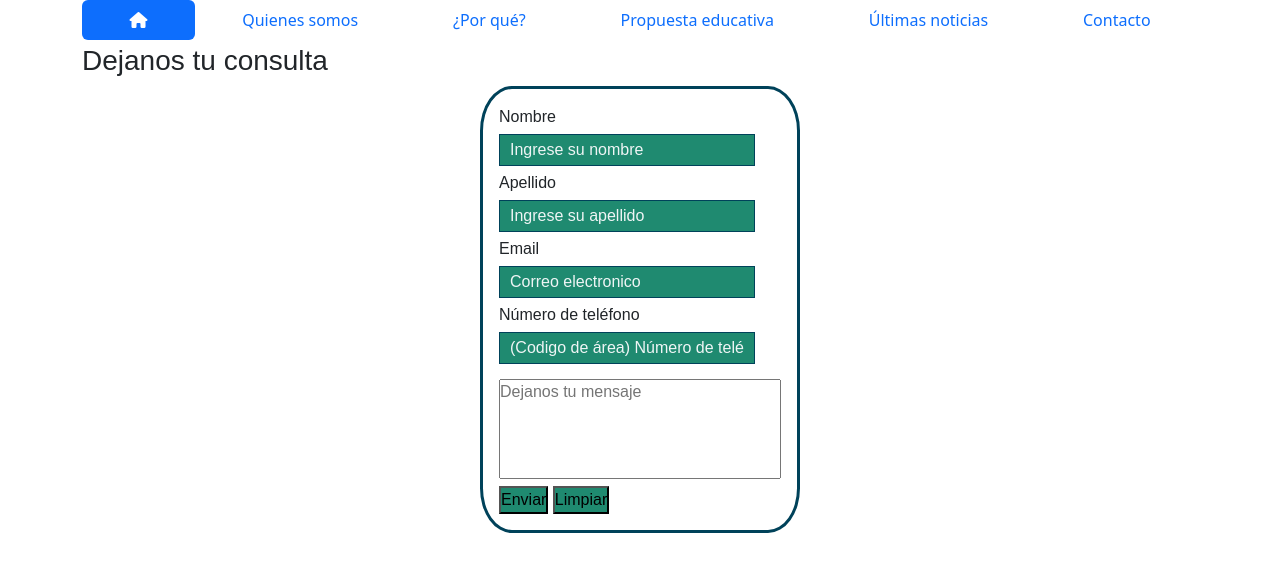
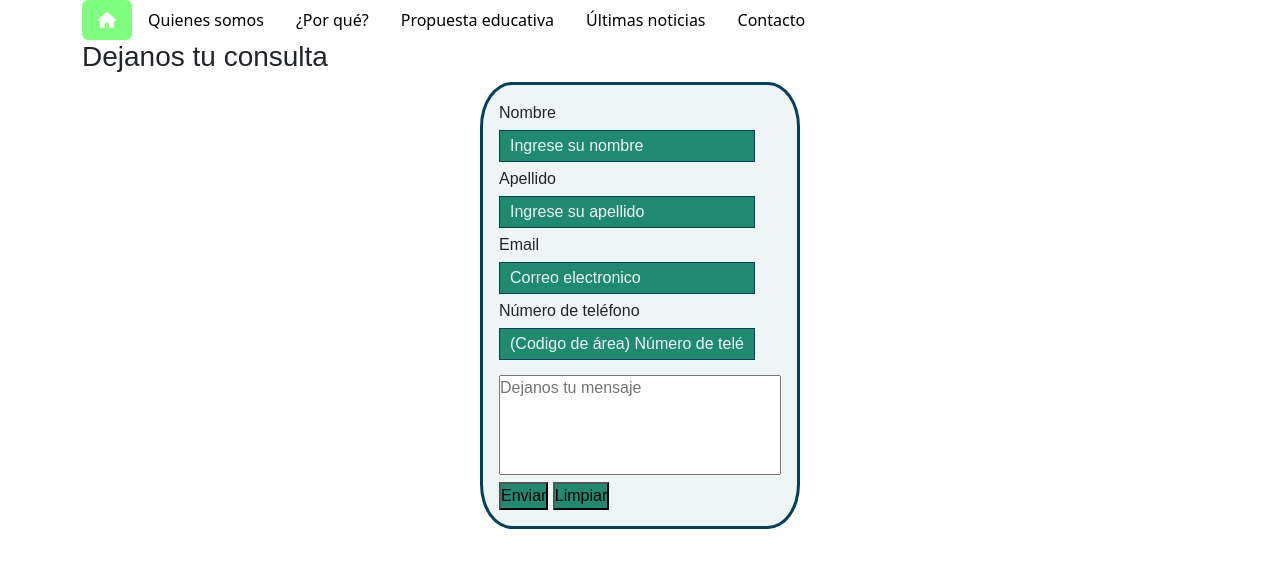
Before and after one commit to JulianPoltro/proyecto-integrador-web-untrefschool, a website: page pages/contacto.html in a window 1280 px wide. Drawn offline with nearby package versions, Linux system fonts and the light colour scheme; a web font is replaced by a local one.

Commit message:
cambio color nav

```diff
--- a/pages/contacto.html
+++ b/pages/contacto.html
@@ -18,38 +18,26 @@
 <body>
     <header>
         <nav class="container">
-            <ul class="nav nav-pills mb-1 nav-fill" id="pills-tab" role="tablist">
+
+            <ul class="nav nav-pills" id="pills-tab" role="tablist">
 
                 <li class="nav-item" role="presentation">
-                    <a class="enlaces" href="../index.html"><button class="nav-link active" id="pills-home-tab"
-                            data-bs-toggle="pill" data-bs-target="#pills-home" type="button" role="tab"
-                            aria-controls="pills-home" aria-selected="true"><i
-                                class="fa-solid fa-house"></i></button></a>
+                    <a class="nav-link active" data-toggle="tab" href="../index.html"><i class="fa-solid fa-house"></i></a>
                 </li>
                 <li class="nav-item" role="presentation">
-                    <a class="enlaces" href="../index.html #Quienes"><button class="nav-link" id="pills-profile-tab"
-                            data-bs-toggle="pill" data-bs-target="#pills-profile" type="button" role="tab"
-                            aria-controls="pills-profile" aria-selected="false">Quienes somos</button></a>
+                    <a class="nav-link" data-toggle="tab" href="../index.html #Quienes">Quienes somos</a>
                 </li>
                 <li class="nav-item" role="presentation">
-                    <a class="enlaces" href="../index.html #Por_que"><button class="nav-link" id="pills-profile-tab"
-                            data-bs-toggle="pill" data-bs-target="#pills-profile" type="button" role="tab"
-                            aria-controls="pills-profile" aria-selected="false">¿Por qué?</button></a>
+                    <a class="nav-link" data-toggle="tab" href="../index.html #Por_que">¿Por qué?</a>
                 </li>
                 <li class="nav-item" role="presentation">
-                    <a class="enlaces" href="../index.html #Propuesta"><button class="nav-link" id="pills-contact-tab"
-                            data-bs-toggle="pill" data-bs-target="#pills-contact" type="button" role="tab"
-                            aria-controls="pills-contact" aria-selected="false">Propuesta educativa</button></a>
+                    <a class="nav-link" data-toggle="tab" href="../index.html #Propuesta">Propuesta educativa</a>
                 </li>
                 <li class="nav-item" role="presentation">
-                    <a class="enlaces" href="../index.html #Noticias"><button class="nav-link" id="pills-contact-tab"
-                            data-bs-toggle="pill" data-bs-target="#pills-contact" type="button" role="tab"
-                            aria-controls="pills-contact" aria-selected="false">Últimas noticias</button></a>
+                    <a class="nav-link" data-toggle="tab" href="../index.html #Noticias">Últimas noticias</a>
                 </li>
                 <li class="nav-item" role="presentation">
-                    <a class="enlaces" href="#"><button class="nav-link" id="pills-contact-tab" data-bs-toggle="pill"
-                            data-bs-target="#pills-contact" type="button" role="tab" aria-controls="pills-contact"
-                            aria-selected="false">Contacto</button></a>
+                    <a class="nav-link " href="#">Contacto</a>
                 </li>
             </ul>
         </nav>
--- a/scss/layout/_form.scss
+++ b/scss/layout/_form.scss
@@ -4,6 +4,7 @@
     margin: auto;
     border: 3px solid $color-blue;
     border-radius: 10%;
+    background-color: $color-withe;
 
     label {
         display: inline-block;
--- a/scss/layout/_navbar.scss
+++ b/scss/layout/_navbar.scss
@@ -1,7 +1,13 @@
-.enlaces {
+.nav-link{
     text-decoration: none;
 }
+.nav-pills .nav-item .nav-link:not(.active) {
 
-.enlaces:active {
+    background-color: #fff;
+    color: black;
+}
+
+.nav-pills .nav-item .nav-link {
+    background-color: rgba(0, 255, 0, 0.5);
     color: white;
 }
```
Also changed, not shown: css/style.css, 1 other file.
